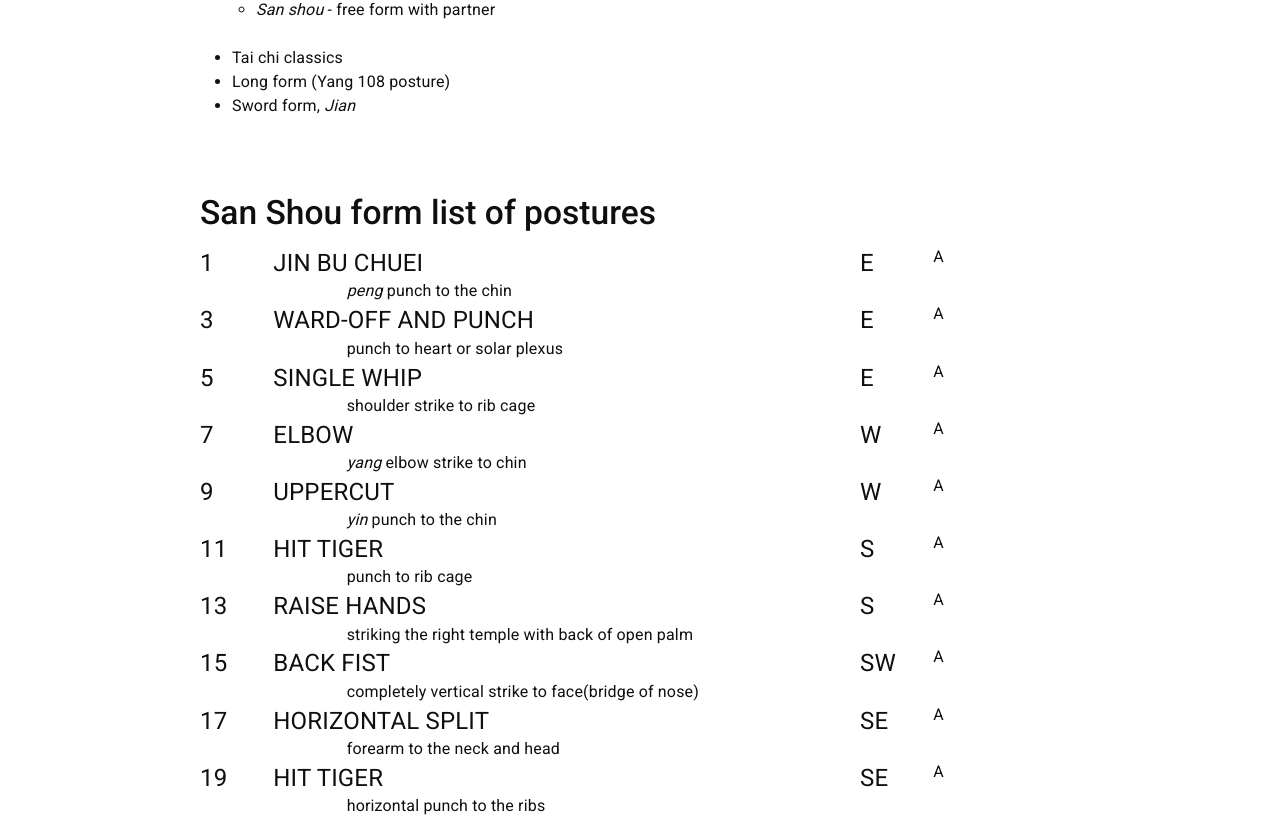
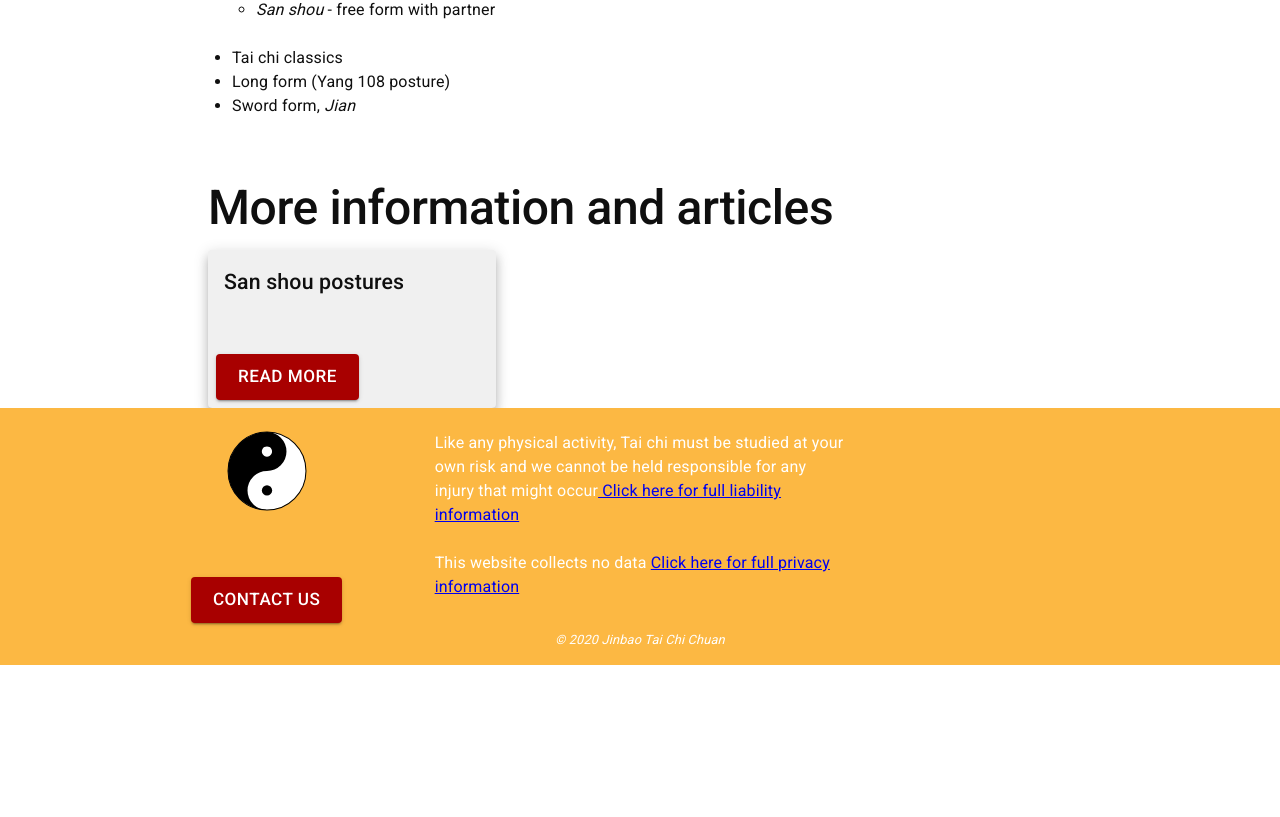
Before and after one commit to johnlobster/tcc-cmcsacramento, a React (Create React App) app: page /Advanced in a window 1280 px wide. Shown: the part 610-1427 px from the top of the page. After the commit the page ends 1275 px from the top, so only its background shows below. Built offline with nearby package versions, Linux system fonts and the light colour scheme.

Commit message:
Moved to an article in 'Advancd'. Basic 2 column layout

```diff
--- a/src/components/ResponsiveContainer/ResponsiveContainer.tsx
+++ b/src/components/ResponsiveContainer/ResponsiveContainer.tsx
@@ -11,17 +11,17 @@ const useStyles = makeStyles({
       padding: '1.5rem 1.5rem 1.5rem 1.5rem',
 
     },
-    [theme.breakpoints.between('sm', 'md')]: {
+    [theme.breakpoints.between('sm', 'lg')]: {
       width: '100%',
       padding: '0 3rem',
 
     },
-    [theme.breakpoints.up('md')]: {
+    [theme.breakpoints.up('lg')]: {
       width: '75%',
       padding: '0 3rem',
 
     },
-    maxWidth: `${theme.breakpoints.values.md}px`,
+    maxWidth: `${theme.breakpoints.values.lg}px`,
     marginLeft: 'auto',
     marginRight: 'auto',
   }
--- a/src/components/SanShouList/SanShouList.tsx
+++ b/src/components/SanShouList/SanShouList.tsx
@@ -12,6 +12,10 @@ const useStyles = makeStyles({
   name: {
     fontSize: '1.5em',
   },
+  sideSpan: {
+    fontWeight: 'bold',
+    paddingRight: '0.4em',
+  }
 })
 
 // add more props
@@ -27,31 +31,27 @@ const SanShouList: React.FunctionComponent = (props) => {
   return(
     <React.Fragment>
       <h3>San Shou form list of postures</h3>
-      {sanShouData.map((item) => {
+      <Grid container spacing={1}>
+        {sanShouData.map((item, index, array) => {
           return (
-          <Grid container key={item.index}>
-            {item.side === SanShouSideEnum.A && (
-              <React.Fragment>
-                <Grid container>
+            <Grid item key={item.index} xs={12} sm={6}>
+              <Grid container xs={12}>
+
                 <Grid item xs={1} className={ssStyles.name}>
                   {item.index}
                 </Grid>
-                  <Grid item xs={8} className={ssStyles.name} >
+                <Grid item xs={9} className={ssStyles.name} >
                   {item.bobName}
                 </Grid>
-                  <Grid item xs={1} className={ssStyles.name} >
+                <Grid item xs={2} className={ssStyles.name} >
                   {CompassDirectionEnum[item.direction]}
                 </Grid>
                 <Grid item xs={1}>
-                    {SanShouSideEnum[item.side]}
-                  </Grid>
-                </Grid>
-                <Grid container>
-                  <Grid item xs={2}>
                   {/* An indent for the description */}
                 </Grid>
-                  <Grid item xs={8}>
-                    {/* {processSimpleMarkdown(item.description)} */}
+                <Grid item xs={9} >
+                  <React.Fragment>
+                    <span className={ssStyles.sideSpan}>{SanShouSideEnum[item.side]}:</span>
                     {processSimpleMarkdown(item.description).map((item) => {
                       return (
                         <React.Fragment>
@@ -69,23 +69,22 @@ const SanShouList: React.FunctionComponent = (props) => {
                         </React.Fragment>
                       )
                     })}
+                  </React.Fragment>
+
                 </Grid>
               </Grid>
 
-              </React.Fragment>
-
-
-
-            )
-            }
 
 
             </Grid>
           )
-      })
-}
+        })}
+      </Grid>
+
     </React.Fragment>
   );
 }
 
 export default SanShouList;
+
+//               {/* {item.side === SanShouSideEnum.A && ( */}
--- a/src/pages/Advanced/Advanced.tsx
+++ b/src/pages/Advanced/Advanced.tsx
@@ -4,6 +4,7 @@ import { Grid } from '@material-ui/core';
 
 // import VSeparator from '../../components/VSeparator/VSeparator'
 import ResponsiveContainer from '../../components/ResponsiveContainer/ResponsiveContainer'
+import ExpandingCard from "../../components/ExpandingCard/ExpandingCard"
 
 import SanShouList from "../../components/SanShouList/SanShouList"
 
@@ -12,7 +13,16 @@ import SanShouList from "../../components/SanShouList/SanShouList"
 // interface MoreProps {
 // }
 
+const sanShouCardInfo = (
+  <div >
+    <h6>San shou postures</h6>
+  </div>
+)
+
 const Advanced: React.FunctionComponent = (props) => {
+
+  const [sanShouListOpen, sanShouListOpenUpdate] = React.useState(false);
+
   return(
     <div>
       <ResponsiveContainer>
@@ -43,8 +53,23 @@ const Advanced: React.FunctionComponent = (props) => {
             </ul>
           </Grid>
 
+        </Grid>
+      </ResponsiveContainer>
+
+      <ResponsiveContainer>
+
+        <h2>More information and articles</h2>
+
+        <ExpandingCard
+          open={sanShouListOpen}
+          openCallback={sanShouListOpenUpdate}
+          cardContent={sanShouCardInfo}
+          id="SanShou_formList"
+          xs={12} sm={6} md={4}
+        >
           <SanShouList />
-        </Grid>
+        </ExpandingCard>
+
       </ResponsiveContainer>
 
     </div>
```
Lines whose indentation alone changed are shown as unchanged.
